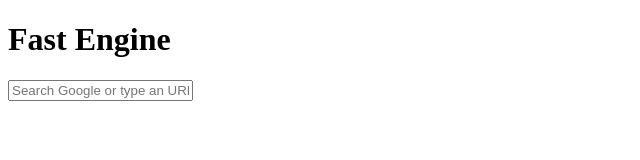
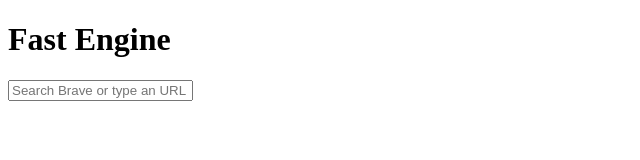
Before and after one commit to bjklfasd/Bunnies, a website: page public/active/index.html in a window 1280 px wide. Shown: the full height of the page, 0-640 px from the left. Drawn offline with Linux system fonts and the light colour scheme.

Commit message:
Update placeholder text in search input

```diff
--- a/public/active/index.html
+++ b/public/active/index.html
@@ -13,7 +13,7 @@
 
     <input id="uv-address"
            type="text"
-           placeholder="Search Google or type an URL">
+           placeholder="Search Brave or type an URL">
 </form>
 
 <script src="uv/uv.bundle.js" defer></script>
```
